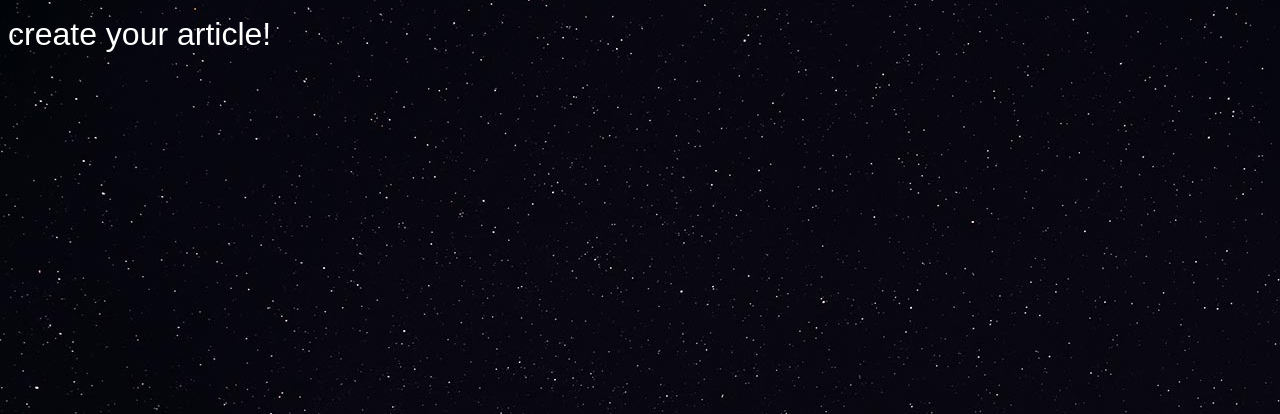
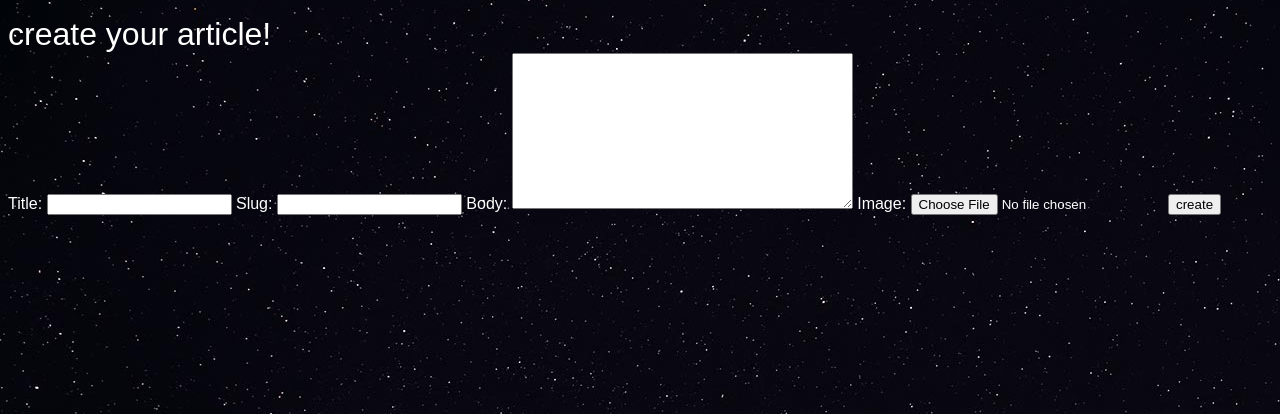
Before and after one commit to haxhex/mydjangoBlog, a Django app: page /articles/create in a window 1280 px wide. Shown: the part 73-487 px from the top of the page. Run offline with Django 4.2, Linux system fonts and the light colour scheme; a user stored in the database is signed in.

Commit message:
add model forms

```diff
--- /dev/null
+++ b/articles/forms.py
@@ -0,0 +1,7 @@
+from django import forms
+from . import models
+
+class CreateArticle(forms.ModelForm):
+    class Meta:
+        model = models.Article
+        fields = ['title', 'slug', 'body', 'image']
--- a/articles/templates/articles/create_article.html
+++ b/articles/templates/articles/create_article.html
@@ -7,5 +7,10 @@ Create Article
     <h1>
         create your article!
     </h1>
+    <form class="site-form" action="{% url 'articles:create' %}" method="post" enctype="multipart/form-data">
+        {{form}}
+        {% csrf_token %}
+        <input type="submit" value="create">
+    </form>
 </div>
 {% endblock %}
--- a/articles/views.py
+++ b/articles/views.py
@@ -1,6 +1,7 @@
-from django.shortcuts import render, HttpResponse
+from django.shortcuts import redirect, render, HttpResponse
 from . import models
 from django.contrib.auth.decorators import login_required
+from . import forms
 
 # Create your views here.
 
@@ -21,4 +22,11 @@ def article_detail(request, slug):
 # use @ above the function or class for using decorator, name of decorator and () valuse
 @login_required(login_url="/accounts/login")
 def create_article(request):
-    return render(request, 'articles/create_article.html')
+    if request.method == 'POST':
+        form = forms.CreateArticle(request.POST, request.FILES)
+        if form.is_valid():
+            # save article
+            return redirect('articles:list')
+    else:
+        form = forms.CreateArticle()
+    return render(request, 'articles/create_article.html', {'form' : form})
```
